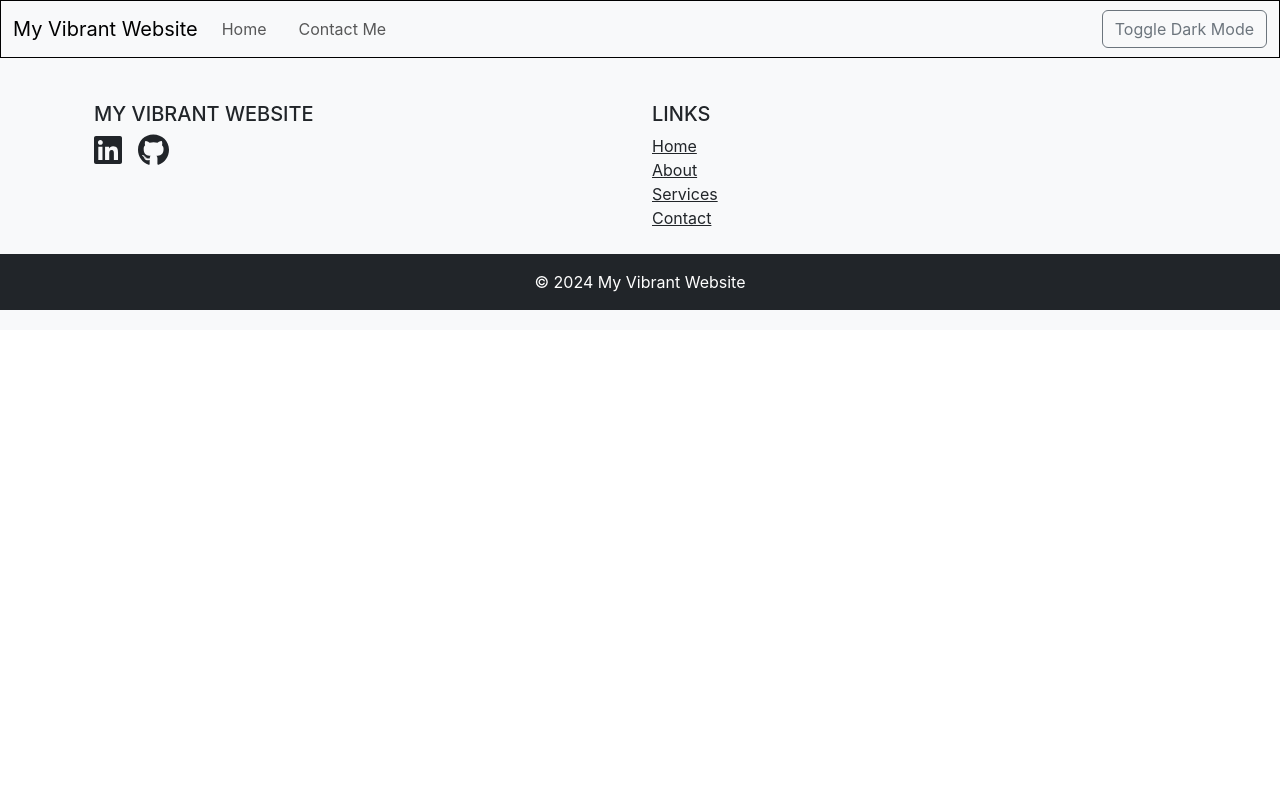
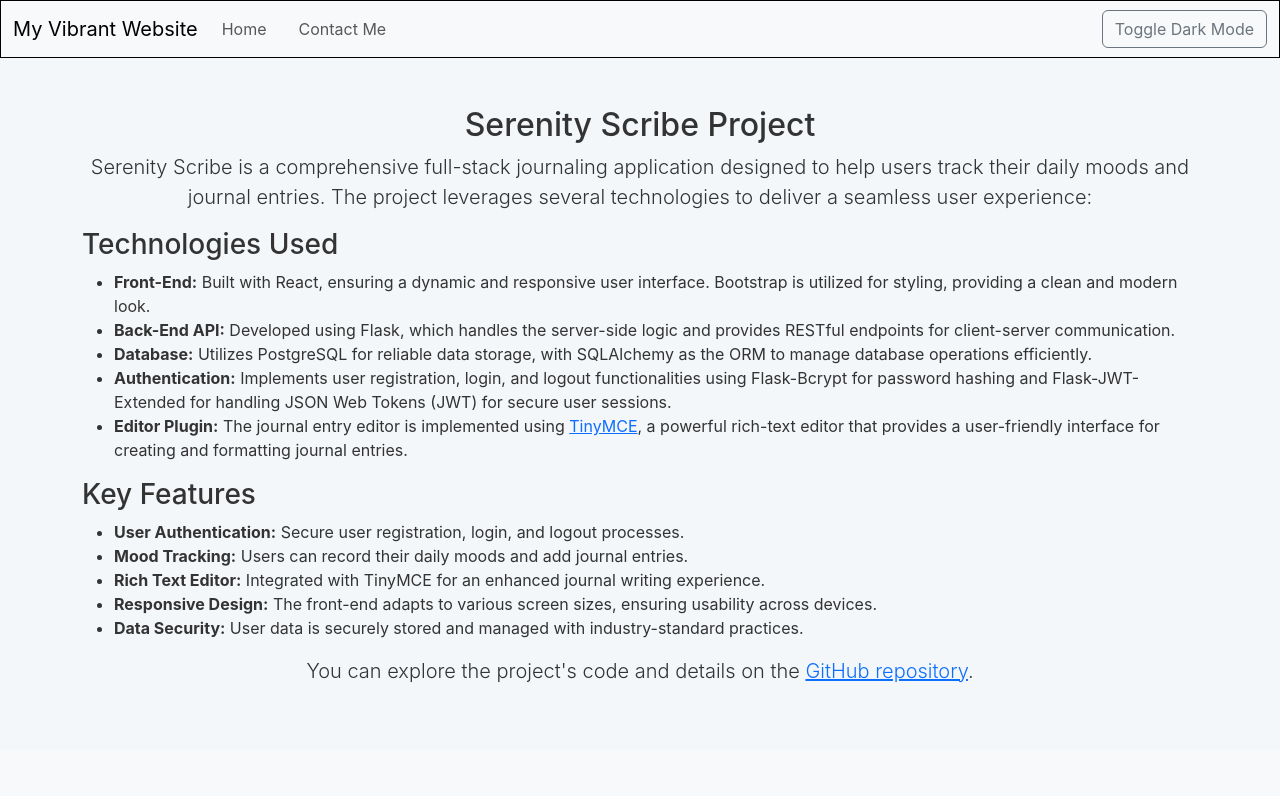
Before and after one commit to Arcarius41/my-vibrant-website, a React (Create React App) app: page /serenity-scribe in a window 1280 px wide. Shown: the top 796 px of the page. Built offline with nearby package versions, Linux system fonts and the light colour scheme.

Commit message:
Add SerenityScribe component and update routing

```diff
--- a/src/App.js
+++ b/src/App.js
@@ -3,7 +3,8 @@ import "./App.css";
 import Navbar from "./Navbar";
 import Footer from "./Footer";
 import Contact from "./Contact";
-import { BrowserRouter as Router, Route, Routes } from "react-router-dom";
+import SerenityScribe from "./SerenityScribe";
+import { BrowserRouter as Router, Route, Routes, Link } from "react-router-dom";
 import "bootstrap/dist/css/bootstrap.min.css";
 
 function App() {
@@ -54,14 +55,12 @@ function App() {
                             mental health practices.
                           </p>
                           <div className="d-flex justify-content-center">
-                            <a
-                              href="https://github.com/Arcarius41/Albert_Derek_Scott-Mood-Journal"
+                            <Link
+                              to="/serenity-scribe"
                               className="btn btn-primary"
-                              target="_blank"
-                              rel="noopener noreferrer"
                             >
-                              View Repo
-                            </a>
+                              Learn More
+                            </Link>
                           </div>
                         </div>
                       </div>
@@ -131,6 +130,7 @@ function App() {
             }
           />
           <Route path="/contact" element={<Contact />} />
+          <Route path="/serenity-scribe" element={<SerenityScribe />} />
         </Routes>
         <Footer />
       </div>
--- a/src/SerenityScribe.js
+++ b/src/SerenityScribe.js
@@ -1,33 +1,35 @@
-import React from "react";
-import "bootstrap/dist/css/bootstrap.min.css";
+// src/SerenityScribe.js
+import React from 'react';
+import 'bootstrap/dist/css/bootstrap.min.css';
+// import './SerenityScribe.css';
 
 function SerenityScribe() {
   return (
     <div className="container py-5">
       <h2 className="text-center">Serenity Scribe Project</h2>
-      <div className="row">
-        <div className="col-md-12">
-          <div className="card mb-4">
-            <div className="card-body">
-              <h5 className="card-title">Serenity Scribe</h5>
-              <p className="card-text">
-                Serenity Scribe is a full-stack journaling application designed to help users track their daily moods and journal entries. This project showcases my skills in various technologies, including:
-              </p>
-              <ul>
-                <li><strong>Front-End:</strong> Built using React and Bootstrap for a responsive and dynamic user interface.</li>
-                <li><strong>Back-End API:</strong> Developed with Flask, providing RESTful endpoints for seamless client-server communication.</li>
-                <li><strong>Database:</strong> Utilizes PostgreSQL with SQLAlchemy for robust and efficient data management.</li>
-                <li><strong>Authentication:</strong> Implements user registration, sign-in, and sign-out functionality to ensure secure access to user data.</li>
-              </ul>
-              <p className="card-text">
-                The application encourages positive mental health practices by offering insights and affirmations based on user entries.
-              </p>
-              <a href="https://github.com/Arcarius41/Albert_Derek_Scott-Mood-Journal" target="_blank" rel="noopener noreferrer" className="btn btn-primary">
-                View Repository
-              </a>
-            </div>
-          </div>
-        </div>
+      <p className="lead text-center">
+        Serenity Scribe is a comprehensive full-stack journaling application designed to help users track their daily moods and journal entries. The project leverages several technologies to deliver a seamless user experience:
+      </p>
+      <div className="project-details">
+        <h3>Technologies Used</h3>
+        <ul>
+          <li><strong>Front-End:</strong> Built with React, ensuring a dynamic and responsive user interface. Bootstrap is utilized for styling, providing a clean and modern look.</li>
+          <li><strong>Back-End API:</strong> Developed using Flask, which handles the server-side logic and provides RESTful endpoints for client-server communication.</li>
+          <li><strong>Database:</strong> Utilizes PostgreSQL for reliable data storage, with SQLAlchemy as the ORM to manage database operations efficiently.</li>
+          <li><strong>Authentication:</strong> Implements user registration, login, and logout functionalities using Flask-Bcrypt for password hashing and Flask-JWT-Extended for handling JSON Web Tokens (JWT) for secure user sessions.</li>
+          <li><strong>Editor Plugin:</strong> The journal entry editor is implemented using <a href="https://www.tiny.cloud/" target="_blank" rel="noopener noreferrer">TinyMCE</a>, a powerful rich-text editor that provides a user-friendly interface for creating and formatting journal entries.</li>
+        </ul>
+        <h3>Key Features</h3>
+        <ul>
+          <li><strong>User Authentication:</strong> Secure user registration, login, and logout processes.</li>
+          <li><strong>Mood Tracking:</strong> Users can record their daily moods and add journal entries.</li>
+          <li><strong>Rich Text Editor:</strong> Integrated with TinyMCE for an enhanced journal writing experience.</li>
+          <li><strong>Responsive Design:</strong> The front-end adapts to various screen sizes, ensuring usability across devices.</li>
+          <li><strong>Data Security:</strong> User data is securely stored and managed with industry-standard practices.</li>
+        </ul>
+        <p className="lead text-center">
+          You can explore the project's code and details on the <a href="https://github.com/Arcarius41/Albert_Derek_Scott-Mood-Journal" target="_blank" rel="noopener noreferrer">GitHub repository</a>.
+        </p>
       </div>
     </div>
   );
```
Also changed, not shown: src/SerenityScribe.css (added).
